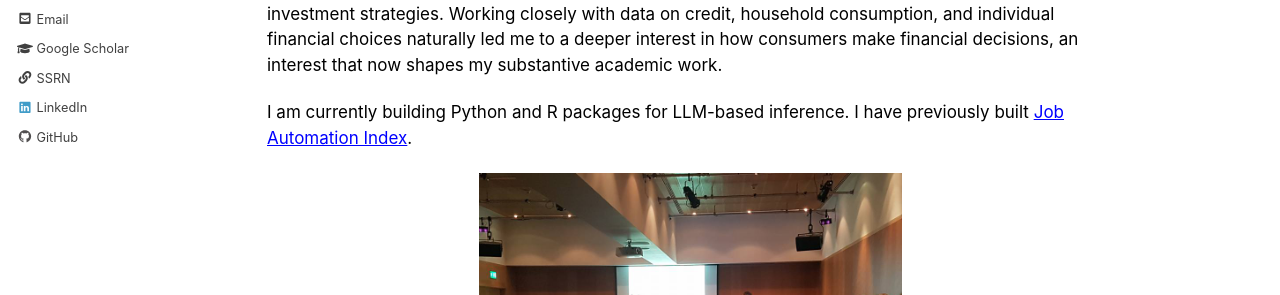
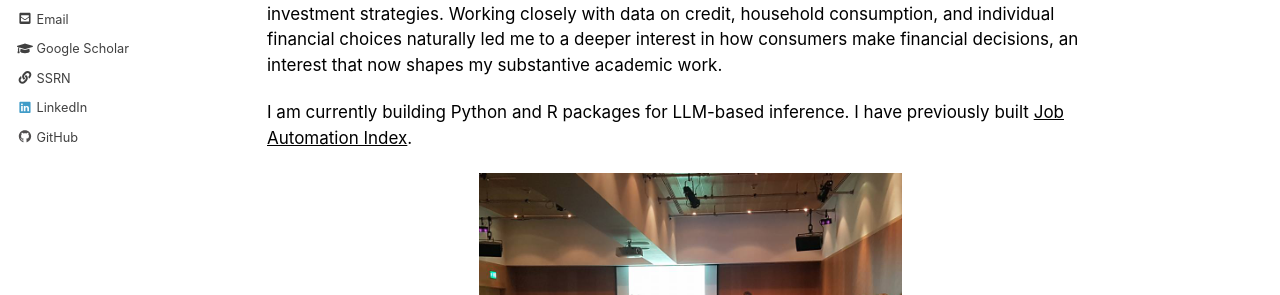
Before and after one commit to jonghkim/jonghkim.github.io, a Jekyll site: the page built from index.md, in a window 1280 px wide. Shown: the part 358-653 px from the top of the page. Built offline with Jekyll 4.4.1, drawn with Linux system fonts in a browser that asks for light colours.

Commit message:
update color

```diff
--- a/_includes/head/custom.html
+++ b/_includes/head/custom.html
@@ -2,4 +2,11 @@
 
 <!-- insert favicons. use https://realfavicongenerator.net/ -->
 
+<style>
+  a, a:visited, a:hover, a:active {
+    color: inherit;
+    text-decoration: underline;
+  }
+</style>
+
 <!-- end custom head snippets -->
```
